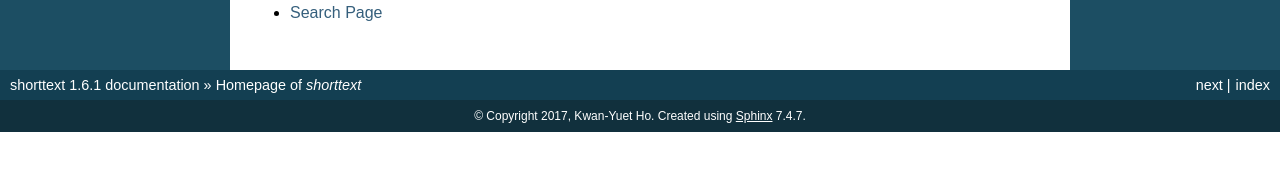
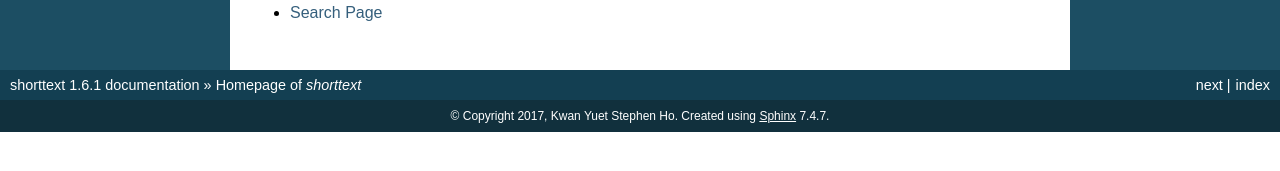
Before and after one commit to stephenhky/PyShortTextCategorization, a Sphinx documentation site: the page built from docs/index.rst, in a window 1280 px wide. Shown: the part 511-682 px from the top of the page. Built offline with Sphinx 7.4.7, drawn with Linux system fonts in a browser that asks for light colours.

Commit message:
name change due to US naturalization

```diff
--- a/docs/conf.py
+++ b/docs/conf.py
@@ -48,8 +48,8 @@
 
 # General information about the project.
 project = u'shorttext'
-copyright = u'2017, Kwan-Yuet Ho'
-author = u'Kwan-Yuet Ho'
+copyright = u'2017, Kwan Yuet Stephen Ho'
+author = u'Kwan Yuet Stephen Ho'
 
 # The version info for the project you're documenting, acts as replacement for
 # |version| and |release|, also used in various other places throughout the
```
